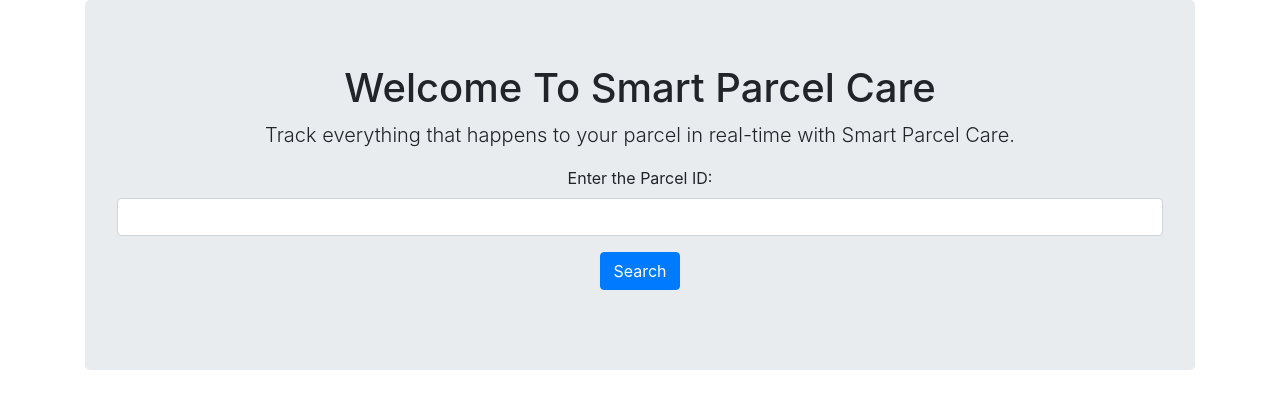
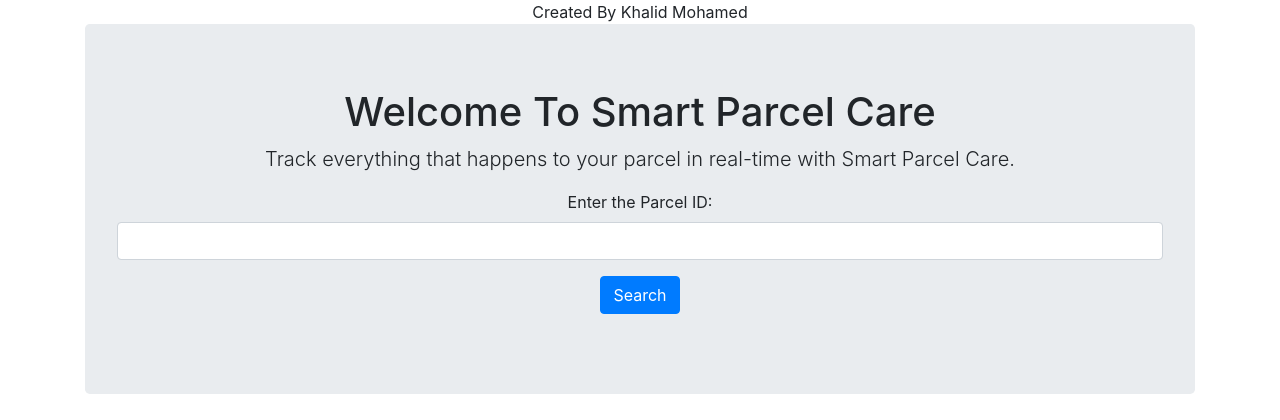
Before and after one commit to Khalid145/SmartParcelCare, a Flask app: page / in a window 1280 px wide. Shown: the part 56-476 px from the top of the page. Run offline with Flask 2, Linux system fonts and the light colour scheme; some libraries are stand-ins or nearby versions.

Commit message:
Quick changes to index.html

```diff
--- a/Smart Parcel Care Web Application/templates/index.html
+++ b/Smart Parcel Care Web Application/templates/index.html
@@ -1,16 +1,23 @@
 {% extends 'layout.html' %}
 
 {% block body %}
+<div class="text-center" >
+  <h8 align="text-center">Created By Khalid Mohamed</h8>
+</div>
+
 <div class="jumbotron text-center" >
+
   <h1>Welcome To Smart Parcel Care</h1>
   <p class="lead">Track everything that happens to your parcel in real-time with Smart Parcel Care.</p>
 
   {% from "includes/_formhelpers.html" import render_field %}
+
 <form method="POST" action="">
   <div class="form-group">
     {{render_field(form.deviceid, class_="form-control")}}
   </div>
   <p><input type="submit" class="btn btn-primary" value="Search"></p>
+
 </form>
 </div>
 {% endblock %}
```
